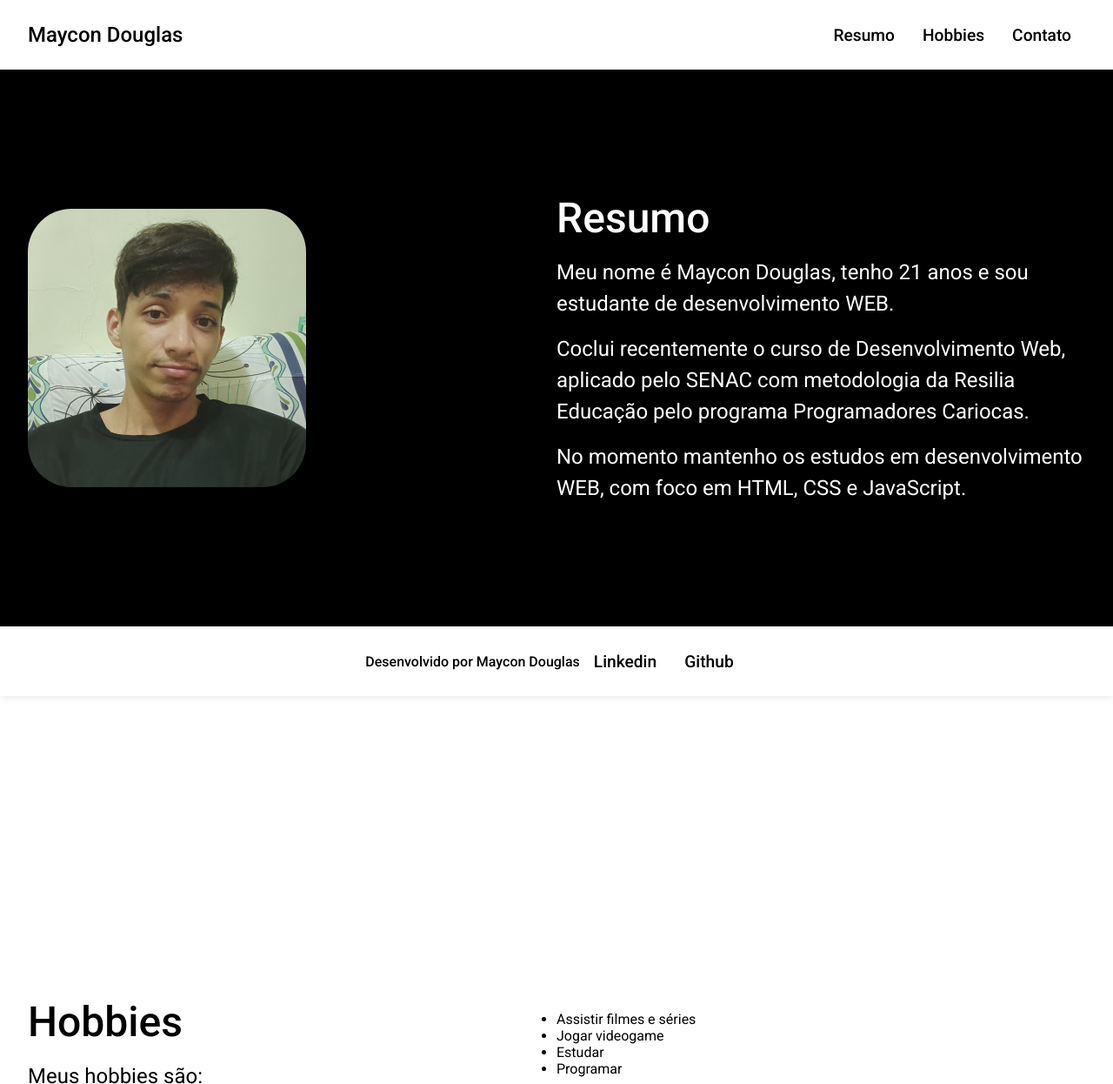
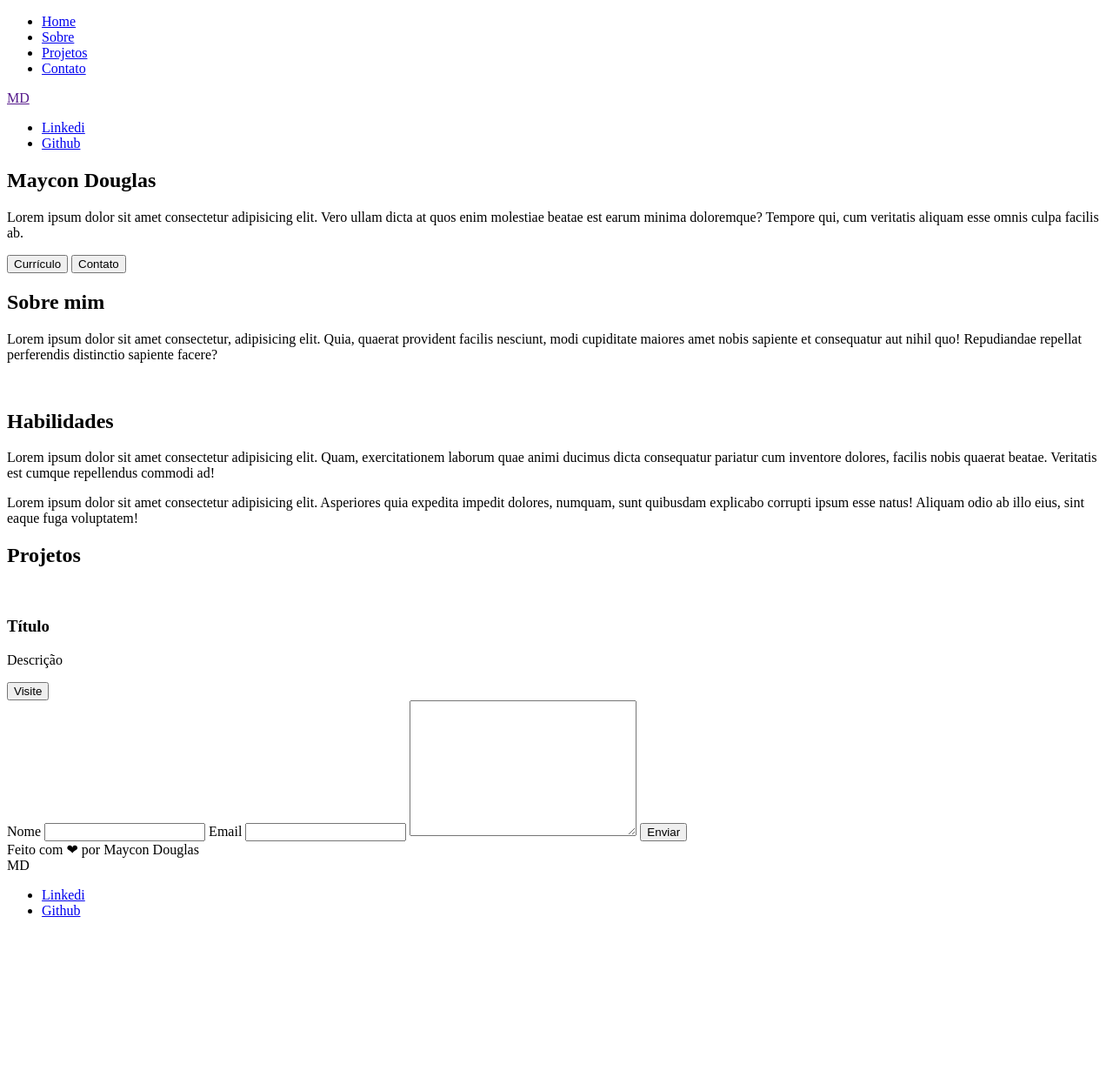
Before and after one commit to dualsgo/01-projeto-individual, a plain HTML site: page index.html in a window 1280 px wide. Shown: the top 1246 px of the page at 87% size. After the commit the page ends 1072 px from the top, so only its background shows below. Drawn offline with Linux system fonts and the light colour scheme.

Commit message:
Estrutura hmtl

```diff
--- a/assets/css/agradecimento.css
+++ /dev/null
@@ -1,70 +0,0 @@
-@import url('https://fonts.googleapis.com/css2?family=Roboto:wght@100;400;500&display=swap');
-
-*{
-    margin: 0;
-    padding: 0;
-    box-sizing: border-box;
-    outline: none;
-    text-decoration: none;
-    list-style: none;
-    font-family: 'Roboto', sans-serif;
-    font-weight: 400;
-    color: #333;
-    font-size: 16px;
-    line-height: 1.5;
-    -webkit-font-smoothing: antialiased;
-    -moz-osx-font-smoothing: grayscale;
-}
-body {
-    background-color: #f0f0f0;
-    font-family: 'Roboto', sans-serif;
-}
-
-.container {
-    max-width: 600px;
-    margin: 0 auto;
-    padding: 40px;
-    text-align: center;
-    background-color: #fff;
-    border-radius: 8px;
-    box-shadow: 0 2px 10px rgba(0, 0, 0, 0.1);
-    margin-top: 100px;
-}
-
-.container h1 {
-    font-size: 2rem;
-    margin-bottom: 20px;
-}
-
-.container p {
-    font-size: 1.2rem;
-    margin-bottom: 20px;
-}
-
-.container .btn {
-    display: inline-block;
-    padding: 10px 20px;
-    background-color: #f00;
-    color: #fff;
-    border-radius: 4px;
-    margin-top: 20px;
-}
-
-.container .btn:hover {
-    background-color: #f55;
-}
-
-.links {
-    display: flex;
-    justify-content: center;
-}
-
-.links a {
-    text-decoration: none;
-    color: #000;
-    margin: 0 10px;
-}
-
-.links a:hover {
-    color: #f00;
-}
--- a/assets/css/style.css
+++ b/assets/css/style.css
@@ -1,249 +1,4 @@
-@import url('https://fonts.googleapis.com/css2?family=Roboto:wght@100;400;500&display=swap');
-
-* {
-    margin: 0;
-    padding: 0;
-    box-sizing: border-box;
-}
-
-body {
-    font-family: 'Roboto', sans-serif;
-}
-
-/* Configurações para o menu de navegação */
-nav {
-    display: flex;
-    justify-content: space-between;
-    align-items: center;
-    background-color: #fff;
-    padding: 0 2rem;
-    height: 80px;
-    position: fixed;
-    width: 100%;
-    z-index: 1000;
-    box-shadow: 0 1px 10px rgba(0, 0, 0, 0.1);
-}
-
-nav ul {
-    display: flex;
-    justify-content: space-between;
-    align-items: center;
-    list-style: none;
-}
-
-nav ul li {
-    margin: 0 1rem;
-}
-
-nav ul li a {
-    text-decoration: none;
-    color: #000;
-    font-size: 1.2rem;
-    font-weight: 500;
-}
-
-nav ul li a:hover {
-    color: #f00;
-}
-
-nav #logo {
-    font-size: 1.5rem;
-    font-weight: 500;
-    color: #000;
-}
-
-/* Configurações do corpo */
-
-body {
-    background-color: #000;
-    color: #fff;
-}
-
-/* Section de resumo */
-#resumo {
-    display: flex;
-    justify-content: space-between;
-    align-items: center;
-    padding: 0 2rem;
-    height: 100vh;
-}
-
-#resumo .content {
-    display: flex;
-    flex-direction: column;
-    justify-content: center;
-    align-items: flex-start;
-    width: 50%;
-    height: 100%;
-    row-gap: 1rem;
-}
-
-#resumo h2 {
-    font-size: 3rem;
-    font-weight: 500;
-    justify-content: center;
-}
-
-#resumo p {
-    font-size: 1.5rem;
-    font-weight: 400;
-    line-height: 1.5;
-}
-
-#resumo .image {
-    width: 25vw;
-    height: auto;
-    border-radius: 50px;
-}
-
-/* Section de hobbies */
-
-#hobbies {
-    display: flex;
-    justify-content: space-between;
-    align-items: center;
-    padding: 0 2rem;
-    height: 100vh;
-    background-color: #fff;
-    color: #000;
-}
-
-#hobbies .content {
-    display: flex;
-    flex-direction: column;
-    justify-content: center;
-    align-items: flex-start;
-    width: 50%;
-    height: 100%;
-    row-gap: 1rem;
-}
-
-#hobbies h2 {
-    font-size: 3rem;
-    font-weight: 500;
-    justify-content: center;
-}
-
-#hobbies p {
-    font-size: 1.5rem;
-    font-weight: 400;
-    line-height: 1.5;
-}
-
-#hobbies .image {
-    width: 25vw;
-    height: auto;
-    border-radius: 50px;
-}
-
-/* Section de contato */
-#contato {
-    display: flex;
-    flex-direction: column;
-    justify-content: center;
-    align-items: center;
-    padding: 0 2rem;
-    height: 100vh;
-    row-gap: 1rem;
-}
-
-#contato h2 {
-    font-size: 3rem;
-    font-weight: 500;
-    justify-content: center;
-}
-
-form {
-    display: flex;
-    flex-direction: column;
-    justify-content: center;
-    align-items: center;
-    width: 100%;
-    row-gap: 1rem;
-}
-
-form input {
-    width: 100%;
-    padding: 0.5rem;
-    border: none;
-    border-radius: 0.5rem;
-    outline: none;
-}
-
-form textarea {
-    width: 100%;
-    padding: 0.5rem;
-    border: none;
-    border-radius: 0.5rem;
-    outline: none;
-}
-
-form button {
-    width: 100%;
-    padding: 0.5rem;
-    border: none;
-    border-radius: 0.5rem;
-    outline: none;
-    background-color: #f00;
-    color: #fff;
-    font-weight: 500;
-    cursor: pointer;
-}
-
-form button:hover {
-    background-color: #fff;
-    color: #f00;
-}
-
-.itens-form {
-    display: flex;
-    flex-direction: column;
-    justify-content: center;
-    align-items: center;
-    width: 100%;
-    row-gap: 1rem;
-}
-
-/* Configurações do rodapé */
-
-footer {
-    display: flex;
-    justify-content: center;
-    align-items: center;
-    background-color: #fff;
-    padding: 0 2rem;
-    height: 80px;
-    position: fixed;
-    bottom: 0;
-    width: 100%;
-    z-index: 1000;
-    box-shadow: 0 1px 10px rgba(0, 0, 0, 0.1);
-}
-
-footer p {
-    font-size: 1rem;
-    font-weight: 500;
-    color: #000;
-}
-
-footer ul {
-    display: flex;
-    justify-content: space-between;
-    align-items: center;
-    list-style: none;
-}
-
-footer ul li {
-    margin: 0 1rem;
-}
-
-footer ul li a {
-    text-decoration: none;
-    color: #000;
-    font-size: 1.2rem;
-    font-weight: 500;
-}
-
-footer ul li a:hover {
-    color: #f00;
-}
+/*
+Plano de fundo: #E5E7E9
+Fontes: #1C2833
+ */
--- a/index.html
+++ b/index.html
@@ -1,109 +1,114 @@
 <!DOCTYPE html>
-<html lang="pt-BR">
+<html lang="pt-br">
 
 <head>
-    <meta charset="UTF-8" />
-    <meta name="viewport" content="width=device-width, initial-scale=1.0" />
-    <title>Projeto individual - Módulo 1</title>
-    <meta name="author" content="Maycon Douglas" />
-    <meta name="description"
-        content="Este é o primeiro projeto do curso de desenvolvimento WEB, aplicado pelo SENAC com metodologia da Resilia Educação pelo programa Programadores Cariocas." />
-    <link rel="stylesheet" href="assets/css/style.css" />
+    <meta charset="UTF-8">
+    <meta name="viewport" content="width=device-width, initial-scale=1.0">
+    <title>Portifólio - Maycon Douglas</title>
+    <link rel="stylesheet" href="/assets/css/style.css">
 </head>
-<!--
-    A página deve conter 3 seções linkadas no topo
-resumo/quem é você?
-hobbies e interesses
-formulario de contato
--->
-
-<body>
-    <!-- Menu de navegação entre as seções -->
 <header>
     <nav>
-            <div id="logo">Maycon Douglas</div>
-            <div>
+        <div class="menu">
             <ul>
-                    <li><a href="#resumo">Resumo</a></li>
-                    <li><a href="#hobbies">Hobbies</a></li>
+                <li><a href="#home">Home</a></li>
+                <li><a href="#sobre">Sobre</a></li>
+                <li><a href="#projetos">Projetos</a></li>
                 <li><a href="#contato">Contato</a></li>
             </ul>
         </div>
+        <div class="logo"><a href="">MD</a></div>
+        <div class="social">
+            <ul>
+                <li><a href="#">Linkedi</a></li>
+                <li><a href="#">Github</a></li>
+            </ul>
+        </div>
+        <!-- <div class="modo"></div> -->
     </nav>
 </header>
-    <!-- Conteúdo principal -->
-    <main>
-        <!-- Section para o resumo -->
-        <section id="resumo">
-            <div class="content">
-                <img src="assets/images/foto-perfil.jpg" alt="" class="image" />
+<main class="container">
+    <section id="home" class="section">
+        <div class="imagemperfil"></div>
+        <div class="apresentação">
+            <h1>Maycon Douglas</h1>
+            <p>Lorem ipsum dolor sit amet consectetur adipisicing elit. Vero ullam dicta at quos enim molestiae beatae
+                est earum minima doloremque? Tempore qui, cum veritatis aliquam esse omnis culpa facilis ab.</p>
         </div>
-            <div class="content">
-                <h2>Resumo</h2>
-                <p>
-                    Meu nome é Maycon Douglas, tenho 21 anos e sou estudante de
-                    desenvolvimento WEB.
-                </p>
-                <p>
-                    Coclui recentemente o curso de Desenvolvimento Web, aplicado pelo
-                    SENAC com metodologia da Resilia Educação pelo programa
-                    Programadores Cariocas.
-                </p>
-                <p>
-                    No momento mantenho os estudos em desenvolvimento WEB, com foco em
-                    HTML, CSS e JavaScript.
-                </p>
+        <div>
+            <button class="curriculo">Currículo</button>
+            <button class="contato">Contato</button>
         </div>
     </section>
-        <!-- Section para os hobbies -->
-        <section id="hobbies">
-
-            <div class="content">
-                    <h2>Hobbies</h2>
-                <p>Meus hobbies são:</p>
+    <section id="sobre" class="section">
+        <h2>Sobre mim</h2>
+        <div>
+            <div class="sobremim">
+                <p>Lorem ipsum dolor sit amet consectetur, adipisicing elit. Quia, quaerat provident facilis nesciunt,
+                    modi cupiditate maiores amet nobis sapiente et consequatur aut nihil quo! Repudiandae repellat
+                    perferendis distinctio sapiente facere?</p>
             </div>
-            <div class="content">
-                <ul>
-                    <li>Assistir filmes e séries</li>
-                    <li>Jogar videogame</li>
-                    <li>Estudar</li>
-                    <li>Programar</li>
-                </ul>
-
+            <div class="perfil"><img src="" alt=""></div>
+        </div>
+        <div>
+            <h2>Habilidades</h2>
+            <div class="habilidades">
+                <p>Lorem ipsum dolor sit amet consectetur adipisicing elit. Quam, exercitationem laborum quae animi
+                    ducimus dicta consequatur pariatur cum inventore dolores, facilis nobis quaerat beatae. Veritatis
+                    est cumque repellendus commodi ad!</p>
+            </div>
+            <div class="formacao">
+                <p>Lorem ipsum dolor sit amet consectetur adipisicing elit. Asperiores quia expedita impedit dolores,
+                    numquam, sunt quibusdam explicabo corrupti ipsum esse natus! Aliquam odio ab illo eius, sint eaque
+                    fuga voluptatem!</p>
+            </div>
         </div>
     </section>
-
-        <!-- Section para o formulário -->
-        <section id="contato">
-            <h2>Contato</h2>
-            <form action="assets/html/agradecimento.html">
-                <div class="itens-form">
-                    <label for="name">Nome:</label>
-                    <input type="text" name="name" id="name" placeholder="Digite seu nome" />
+    <section id="projetos" class="section">
+        <h2>Projetos</h2>
+        <div class="projetos">
+            <div class="cards">
+                <div class="card-imagem">
+                    <img src="" alt="">
                 </div>
-                <div class="itens-form">
-                    <label for="email">E-mail:</label>
-                    <input type="email" name="email" id="email" placeholder="Digite seu e-mail" />
+                <div class="card-texto">
+                    <div class="card-1">
+                        <h3>Título</h3>
+                        <p>Descrição</p>
                     </div>
-                <div class="itens-form">
-                    <label for="message">Mensagem:</label>
-                    <textarea name="message" id="message" cols="30" rows="10"
-                        placeholder="Digite sua mensagem"></textarea>
+                    <div class="card-2"><img src="" alt=""><button>Visite</button></div>
                 </div>
-                <div class="itens-form">
-                    <input type="submit" value="Enviar" />
             </div>
+        </div>
+    </section>
+    <section id="contato" class="section">
+        <div></div>
+        <form action="">
+            <label for="name">Nome</label>
+            <input type="text" name="name" id="name">
+            <label for="email">Email</label>
+            <input type="email" name="email" id="email">
+            <label for="mensagem"></label>
+            <textarea name="mensagem" id="" cols="30" rows="10"></textarea>
+            <button type="submit">Enviar</button>
         </form>
     </section>
+    <footer>
+        <div class="texto-footer">
+            Feito com <span>❤</span> por Maycon Douglas
+        </div>
+        <div class="logo-footer">MD</div>
+        <div class="social-footer">
+            <ul>
+                <li><a href="#">Linkedi</a></li>
+                <li><a href="#">Github</a></li>
+            </ul>
+        </div>
+    </footer>
 </main>
-    <!-- Rodapé com contatos -->
-    <footer>
-        <p id="logo">Desenvolvido por Maycon Douglas</p>
-        <ul>
-            <li><a href="">Linkedin</a></li>
-            <li><a href="">Github</a></li>
-        </ul>
-    </footer>
+
+<body>
+
 </body>
 
 </html>
```
Also changed, not shown: assets/html/agradecimento.html (deleted, +0 -22 lines). Lines whose indentation alone changed are shown as unchanged.
